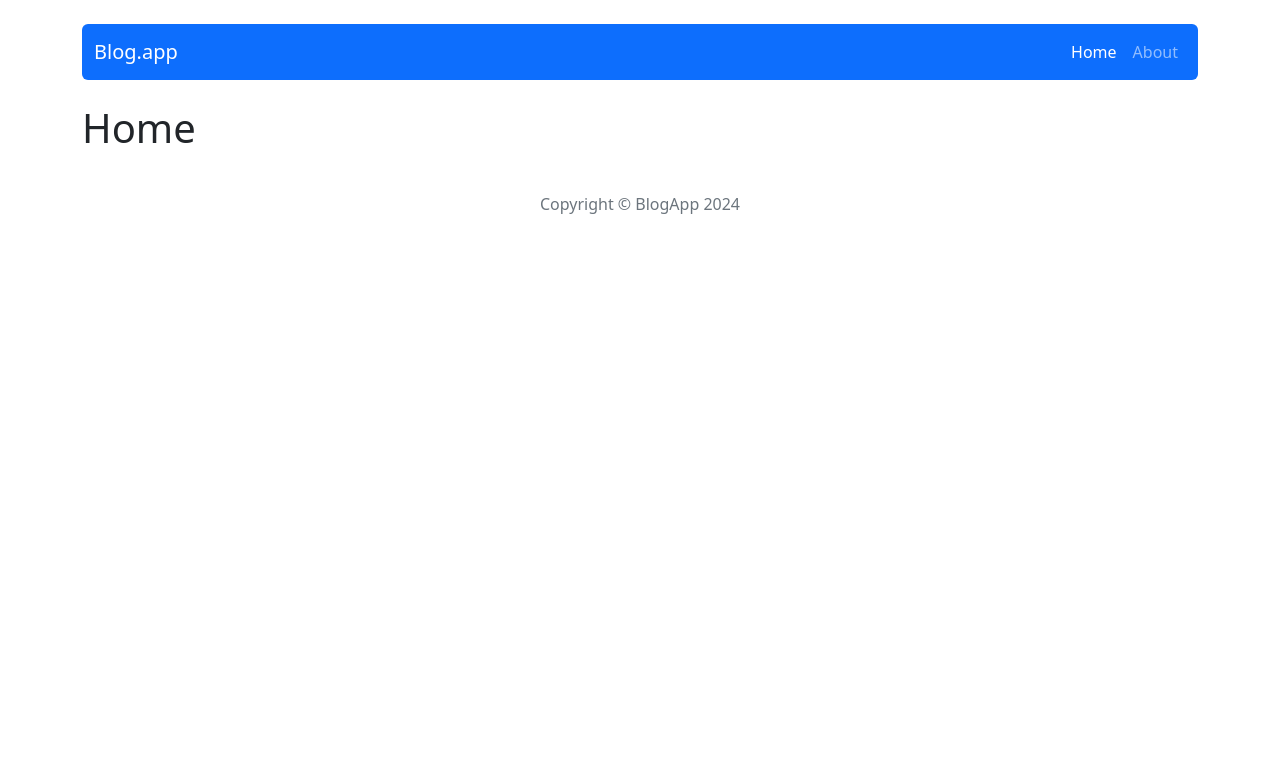
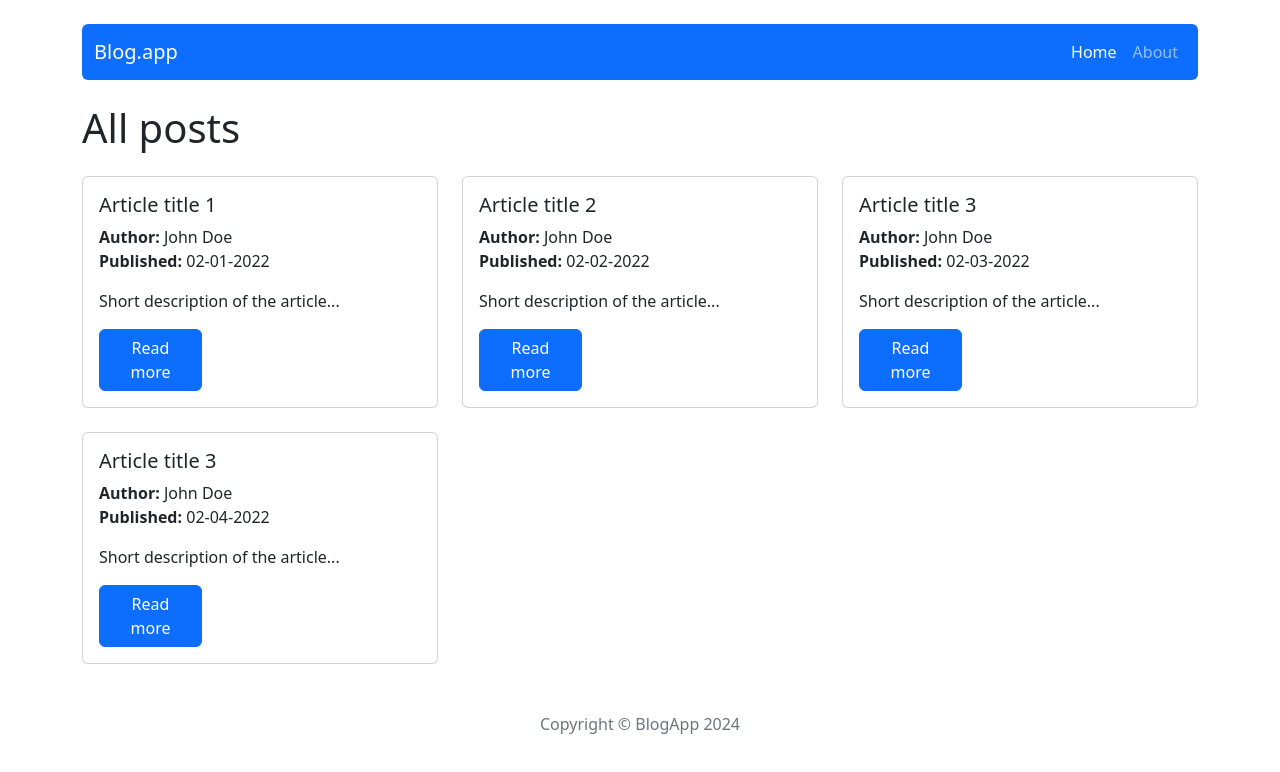
Before and after one commit to slawomirtoporek/react-blog, a React (Create React App) app: page / in a window 1280 px wide. Shown: the top 772 px of the page. Built offline with nearby package versions, Linux system fonts and the light colour scheme.

Commit message:
add rendering of posts on the home page

```diff
--- a/src/components/pages/Home/Home.js
+++ b/src/components/pages/Home/Home.js
@@ -1,6 +1,32 @@
+import styles from "./Home.module.scss";
+import { useSelector } from "react-redux";
+import { getAllPosts } from "../../../redux/postsRedux";
+import { Button, Card, Col, Row } from "react-bootstrap";
+import { Link } from "react-router-dom";
+
 const Home = () => {
+
+  const posts = useSelector(getAllPosts);
+
   return(
-    <h1>Home</h1>
+    <section className={styles.posts}>
+    <h1>All posts</h1>
+     <Row>
+      {posts.map(post => (
+        <Col key={post.id} lg={4} md={6} className="mt-3 mb-2">
+          <Card className="p-3">
+            <Card.Title>{post.title}</Card.Title>
+            <Card.Text  className="m-0"><span className={styles.headerBold}>Author:</span> {post.author}</Card.Text>
+            <Card.Text><span className={styles.headerBold}>Published:</span> {post.publishedDate}</Card.Text>
+            <Card.Text>{post.shortDescription}</Card.Text>
+            <Link to={`/post/${post.id}`}>
+              <Button className={styles.btn} variant="primary" text-muted>Read more</Button>
+            </Link>
+          </Card>
+        </Col>
+      ))}
+    </Row>
+   </section>
   );
 };
 
--- a/src/components/pages/Home/Home.module.scss
+++ b/src/components/pages/Home/Home.module.scss
@@ -0,0 +1,7 @@
+.headerBold {
+  font-weight: bold;
+}
+
+.btn{
+  width: 103px;
+}
--- a/src/redux/postsRedux.js
+++ b/src/redux/postsRedux.js
@@ -1,4 +1,5 @@
 //selectors
+export const getAllPosts = ({ posts }) => posts;
 
 // actions
 const createActionName = actionName => `app/posts/${actionName}`;
```
